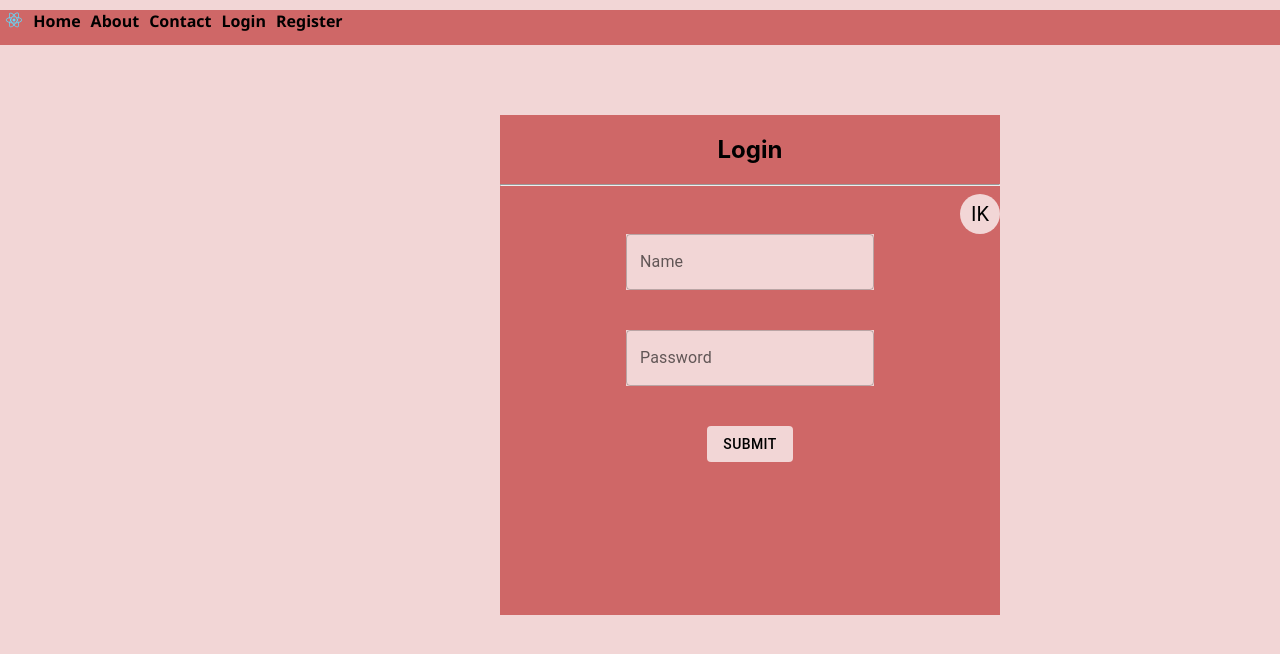
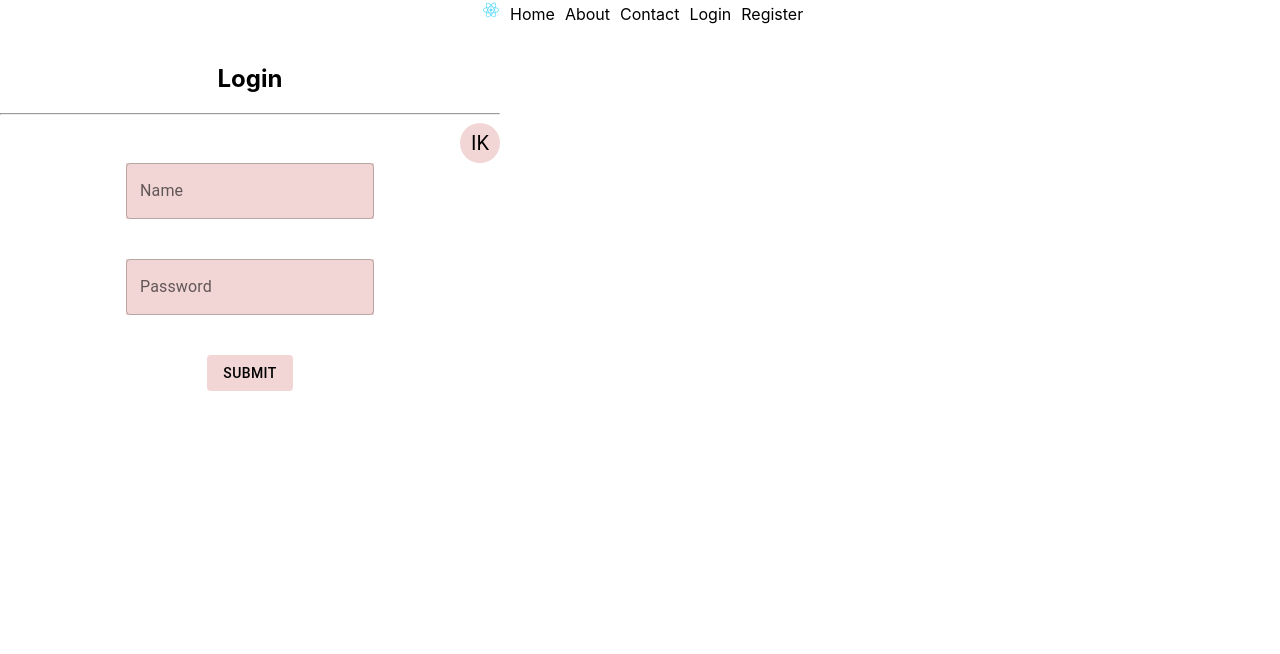
Before and after one commit to ishikakodwani/Tatvasoft-internship, a React (Create React App) app: page /register in a window 1280 px wide. Shown: the top 654 px of the page. Built offline with nearby package versions, Linux system fonts and the light colour scheme.

Commit message:
Header UI

```diff
--- a/src/style.css
+++ b/src/style.css
@@ -1,27 +1,79 @@
 body{
-    background-color: rgb(242, 214, 214);
+    background-color:white;
+    font-family: -apple-system, BlinkMacSystemFont, 'Segoe UI', 'Roboto', 'Oxygen', 'Ubuntu', 'Cantarell', 'Fira Sans', 'Droid Sans', 'Helvetica Neue', sans-serif;
+}
+.container{
+    /* height: 100vh; */
+    display: flex;
+    justify-content:center;
+    align-items: center;
+
+
 }
 .formcontainer{
-   background-color:  rgb(207, 103, 103);
+   background-color:white;
    width: 500px;
-   height: 500px;
+   text-align: center;
+}
+.regcontainer{
+   background-color:white;
    margin-left:500px;
-   margin-top: 70px;
+   margin-top: 120px;
    text-align: center;
+   margin-right: 200px;
 }
 .formcontainer h2{
     padding-top:20px;
 }
 button{
-    background-color: blue;
-    color: aliceblue;
+    background-color: #f14d54;
 }
-.navbarstyle{
-    background-color: rgb(207, 103, 103);
-    height: 35px;
-    display:flex;
-    justify-content: flex-start;
-    font-weight: bolder;
-    font-family:'Segoe UI', Tahoma, Geneva, Verdana, sans-serif;
-    margin-top: 10px;
+/* .Navcontainer{
+    background-color: white;
+    height: 180px  ;
+    padding: 18px 0;
+    display: flex;
+} */
+.navcontainer{
+    max-width: 1250px;
+    height:92px;
+    margin:auto;
+    display: flex;
+    justify-content:space-between ;
+    align-items: center;
+
 }
+*::selection {
+    background: #f14d54;
+    color: #fff;
+  }
+.navbar{
+    display: flex;
+    justify-content: space-between;
+    align-items: center;
+}
+.navbarstyle Link{
+    color: #f14d54;
+}
+.logocontainer{
+/* flex: 0 0 180px; */
+max-width: 100%;
+align-content: center;
+display: flex;
+justify-items: space-between;
+}
+.cart{
+    display: flex;
+    justify-content: space-around;
+    align-items: center;
+    text-decoration: none;
+    border:1px solid #ccc;
+    padding:8px 13px;
+    border-radius: 4px;
+    color: black;
+    width: 70px;
+    height: 20px;
+}
+.logoo{
+    max-width: 180px;
+}
```
